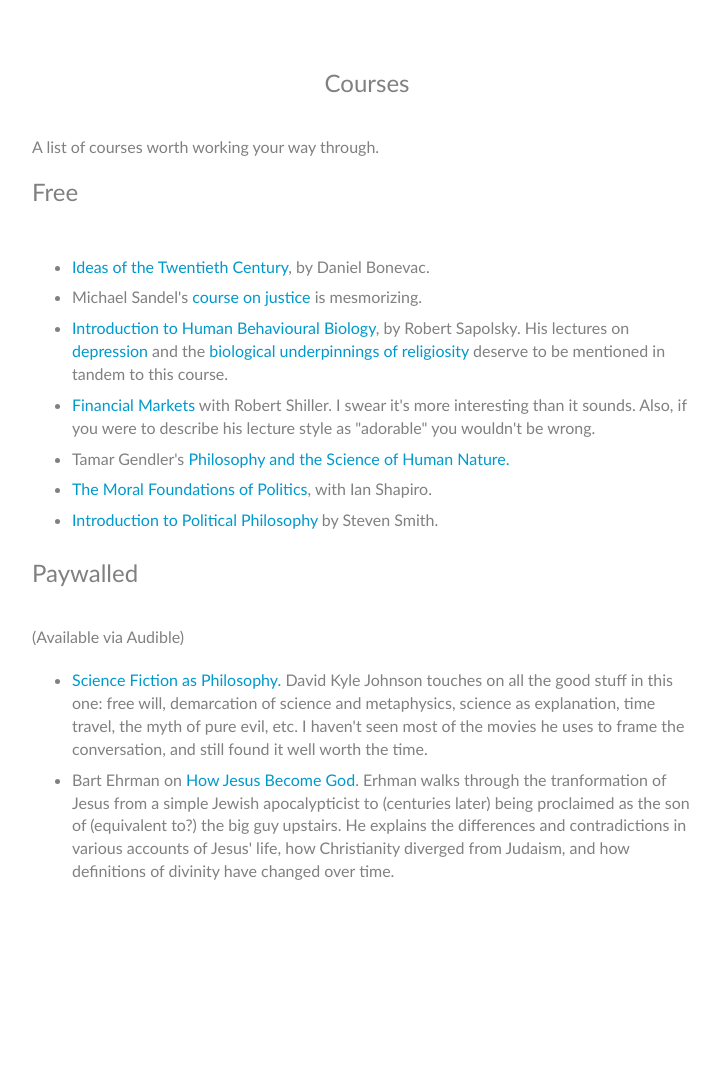
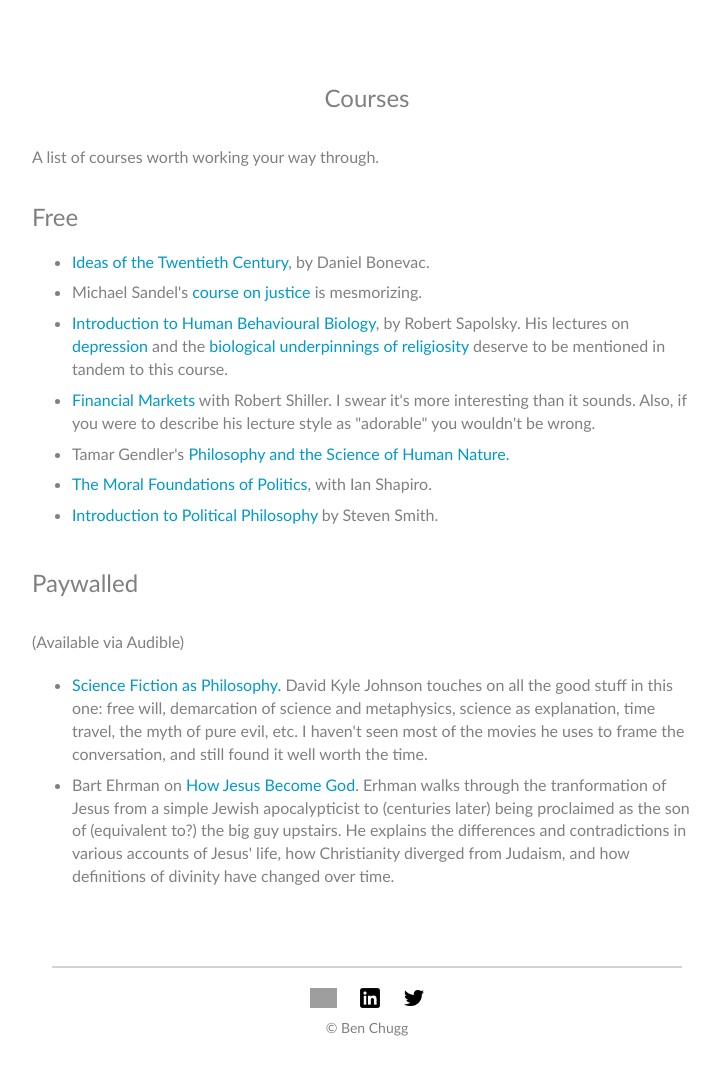
Before and after one commit to bchugg/bchugg.github.io, a PHP site: page /courses.html in a window 1280 px wide. Shown: the part 77-1155 px from the top of the page, without its empty margins (273-993 px from the left). Before the commit the page ends 957 px from the top, so only its background shows below. Run offline with PHP 8.4, Linux system fonts and the light colour scheme; some libraries are stand-ins or nearby versions; grey boxes are pictures that could not be loaded.

Commit message:
galopping gargoyles

```diff
--- a/assets/stylesheets/main.css
+++ b/assets/stylesheets/main.css
@@ -58,11 +58,43 @@
   background-color: white;
 }
 
+#divider {
+  border-bottom: inset lightgray 2px;
+  margin-left: 20px;
+  margin-right: 20px;
+  margin-bottom: 20px;
+  padding-top: 10px;
+}
+
+#footer, #footer .container {
+  text-align: center;
+  padding-bottom: 20px;
+  width: 670px;
+  margin-left: auto;
+  margin-right: auto;
+}
+@media (max-width: 670px) {
+  #footer, #footer .container {
+    width: 90%;
+  }
+}
+#footer img, #footer .container img {
+  height: 20px;
+  width: auto;
+  padding-left: 10px;
+  padding-right: 10px;
+  margin-bottom: 10px;
+  -webkit-transition: opacity 0.3s;
+  transition: opacity 0.3s;
+}
+#footer img:hover, #footer .container img:hover {
+  opacity: 0.4;
+}
+
 .main-body {
   width: 700px;
   margin-left: auto;
   margin-right: auto;
-  height: 110%;
   padding-bottom: 50px;
   padding-top: 50px;
 }
@@ -79,17 +111,11 @@
 }
 .main-body h2, .main-body h3 {
   color: gray;
+  padding-top: 15px;
 }
 .main-body .quote {
   color: gray;
   padding-bottom: 20px;
-  padding-top: 10px;
-}
-.main-body #divider {
-  border-bottom: inset lightgray 2px;
-  margin-left: 20px;
-  margin-right: 20px;
-  margin-bottom: 20px;
   padding-top: 10px;
 }
 .main-body .links {
@@ -137,8 +163,8 @@
   text-align: justify;
   color: gray;
 }
-.main-body .lectures h3 {
-  padding-bottom: 30px;
+.main-body .lectures p {
+  padding-top: 25px;
 }
 .main-body .lectures h4, .main-body .lectures ul {
   padding-top: 10px;
@@ -208,7 +234,6 @@
   display: block;
   width: 100%;
   height: 100%;
-  /*height: auto;*/
   transition: 0.5s ease;
   backface-visibility: hidden;
 }
--- a/assets/stylesheets/main.scss
+++ b/assets/stylesheets/main.scss
@@ -8,24 +8,27 @@
 $linkcolor: #0099cc;
 $global_font_size: 12pt;
 
+// --------------------------------
+// GLOBAL
+// --------------------------------
+
 html {
 	scroll-behavior: smooth;
 }
 
-*{font-family:optima;
-color:gray;}
+*{
+	font-family:optima;
+	color:gray;
+}
 
 #header {
-
 	.container {
 		width: 670px;
-
 		@media(max-width: 670px) {
 			width: 90%;
 		}
 		margin-left: auto;
 		margin-right: auto;
-
 	}
 
 	 nav {
@@ -36,8 +39,6 @@
 		background-color: white;
 		border-color: white;
 
-		//font-family: times;
-		//font-variant: small-caps;
 		.navbar-header {
 			padding-top: 5px;
 			font-weight: bold;
@@ -75,27 +76,59 @@
 	.navbar-default .navbar-nav>.open>a:focus,
 	.navbar-default .navbar-nav>.open>a:hover {
     	background-color: white;
+		}
 }
 
+#divider {
+	border-bottom: inset lightgray 2px;
+	margin-left: 20px;
+	margin-right: 20px;
+	margin-bottom: 20px;
+	padding-top: 10px;
 }
 
+#footer, #footer .container {
 
-.main-body {
+	text-align: center;
+	padding-bottom: 20px;
 
-	width: 700px;
+	width: 670px;
 
-	@media(max-width: 700px) {
+	@media(max-width: 670px) {
 		width: 90%;
-		//padding-top: 30px;
 	}
 	margin-left: auto;
 	margin-right: auto;
 
-	height: 110%;
+	img {
+		height: 20px;
+		width: auto;
+		padding-left: 10px;
+		padding-right: 10px;
+		margin-bottom: 10px;
+		-webkit-transition: opacity .3s;
+				transition: opacity .3s;
+		&:hover {
+			opacity: 0.4;
+		}
+	}
+
+}
+
+// --------------------------------------
+// MAIN PAGE BODIES
+// --------------------------------------
+
+.main-body {
+	width: 700px;
+	@media(max-width: 700px) {
+		width: 90%;
+	}
+	margin-left: auto;
+	margin-right: auto;
 	padding-bottom: 50px;
 	padding-top: 50px;
 	h4, p  {
-		// text-align: justify;
 		font-size: $global_font_size;
 	}
 	ul {
@@ -105,28 +138,15 @@
 	}
 	h2,h3 {
 		color: gray;
+		padding-top: 15px;
 	}
 	.quote {
 		color: gray;
 		padding-bottom: 20px;
 		padding-top: 10px;
 	}
-	// .index-page {
-	// 	color: gray;
-	// }
 
-	#top-info {
-
-	}
-
-	#divider {
-		border-bottom: inset lightgray 2px;
-		margin-left: 20px;
-		margin-right: 20px;
-		margin-bottom: 20px;
-		padding-top: 10px;
-	}
-
+	// Links on index page
 	.links {
 		padding-top: 20px;
 		padding-bottom: 20px;
@@ -147,6 +167,8 @@
 	a {
 		color: $linkcolor;
 	}
+
+	// Main photo on index page
 	#photos {
 		margin-bottom: 0;
 
@@ -159,6 +181,10 @@
 		}
 
 	}
+
+// --------------------------------------------
+// INDIVIDUAL PAGES
+// --------------------------------------------
 
 
 	.papers, .theses {
@@ -181,10 +207,9 @@
 		}
 	}
 
-
 	 .lectures {
-		 h3 {
-			 padding-bottom: 30px;
+		 p {
+			 padding-top: 25px;
 		 }
 	 	h4, ul {
 	 		padding-top: 10px;
@@ -207,7 +232,6 @@
 		}
 		h3 {
 			padding-bottom: 30px;
-			//padding-top: 30px;
 		}
 		h4 {
 			font-size: 20;
@@ -236,7 +260,6 @@
 					width: 25%;
 					height: 200px;
 				}
-				//
 				@media (max-width: 550px) {
 					width: 33%;
 					height: 200px;
@@ -249,14 +272,12 @@
 					.middle {
 						opacity: 1;
 					}
-
 				}
 				img {
 				  opacity: 1;
 				  display: block;
 				  width: 100%;
 				  height: 100%;
-				  /*height: auto;*/
 				  transition: .5s ease;
 				  backface-visibility: hidden;
 				}
@@ -281,26 +302,18 @@
 						font-style: italic;
 						font-variant: small-caps;
 					}
-
 				}
-
 			}
 		}
 	}
 
 	.essays {
-
 		h3 {
 			padding-bottom: 30px;
 		}
-
 		ul li {
 			padding-top: 3px;
 			padding-bottom: 3px;
 	 	}
 	 }
-
-
-
-
 }
--- a/courses.html
+++ b/courses.html
@@ -32,8 +32,8 @@
 			<!-- <p class='quote'> <em>So then, is the concept of moral responsibility more like love or more like demonic possession?</em> <br>
 			- Tamler Sommers, Relative Justice
 			</p> -->
-			<p>
-				A list of courses worth working your way through.
+
+				<p>A list of courses worth working your way through.</p>
 
 				<h3>Free</h3>
 
@@ -81,8 +81,13 @@
 					accounts of Jesus' life, how Christianity diverged from Judaism, and how definitions of divinity have changed over time.
 				</li>
 				</ul>
-			</p>
 		</div>
+	</div>
+
+	<div id='footer'>
+		<script>
+				$("#footer").load("shared/footer.html");
+		</script>
 	</div>
 
 </body>
--- a/essays.html
+++ b/essays.html
@@ -80,5 +80,11 @@
     </div>
   </div>
 
+  <div id='footer'>
+		<script>
+				$("#footer").load("shared/footer.html");
+		</script>
+	</div>
+
 </body>
 </html>
--- /dev/null
+++ b/shared/footer.html
@@ -0,0 +1,13 @@
+<!-- GLOBAL FOOTER -->
+
+<div id="divider"></div>
+<div class="container">
+
+  <a href="https://github.com/bchugg" rel='nofollow'><img src="./assets/images/github.png"></a>
+  <a href="https://www.linkedin.com/in/ben-chugg-3a4616aa/" rel='nofollow'><img src="./assets/images/linkedin.png"></a>
+  <a href="https://www.goodreads.com/user/show/90945992-ben-chugg"
+  <a href="https://twitter.com/BennyChugg" rel='nofollow'><img src="./assets/images/twitter.png"></a> <br>
+
+  &#169; Ben Chugg
+
+</div>
--- a/shared/header.html
+++ b/shared/header.html
@@ -2,10 +2,6 @@
 
 <nav class="navbar navbar-default">
   <div class="container">
-    <!-- <div class="container">
-      <h3>Ben Chugg</h3>
-
-    </div> -->
     <div class="navbar-header">
     	<button type="button" class="navbar-toggle" data-toggle="collapse" data-target="#myNavbar">
 	        <span class="icon-bar"></span>
@@ -22,7 +18,7 @@
 	        <a class="dropdown-toggle" data-toggle="dropdown" href="#">Recommendations
 	        <span class="caret"></span></a>
 	        <ul class="dropdown-menu">
-	          <li><a href="books.html">Books & Essays</a></li>
+	          <li><a href="books.html">Books</a></li>
 	          <li><a href="courses.html">Lectures</a></li>
             <li><a href="essays.html">Essays</a></li>
 	        </ul>
```
Also changed, not shown: books.html (+16 -15 lines), index.html (+7 -8 lines), papers.html (+27 -1 lines), assets/images/command_and_control.jpeg (added), 1 other file.
